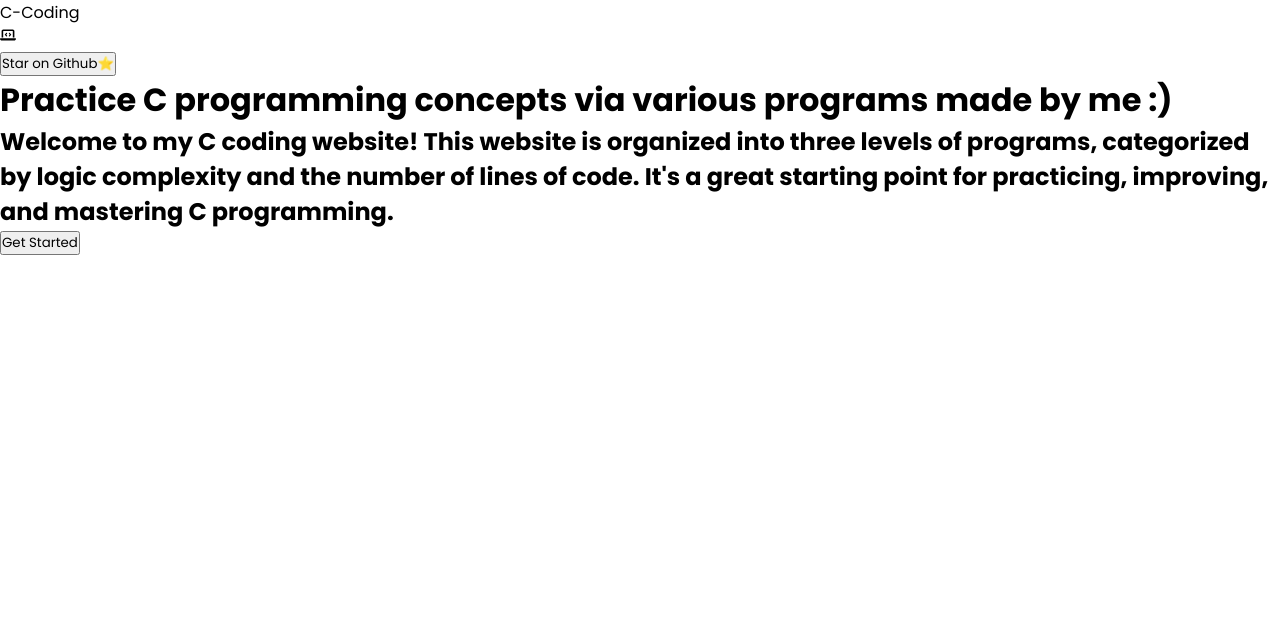
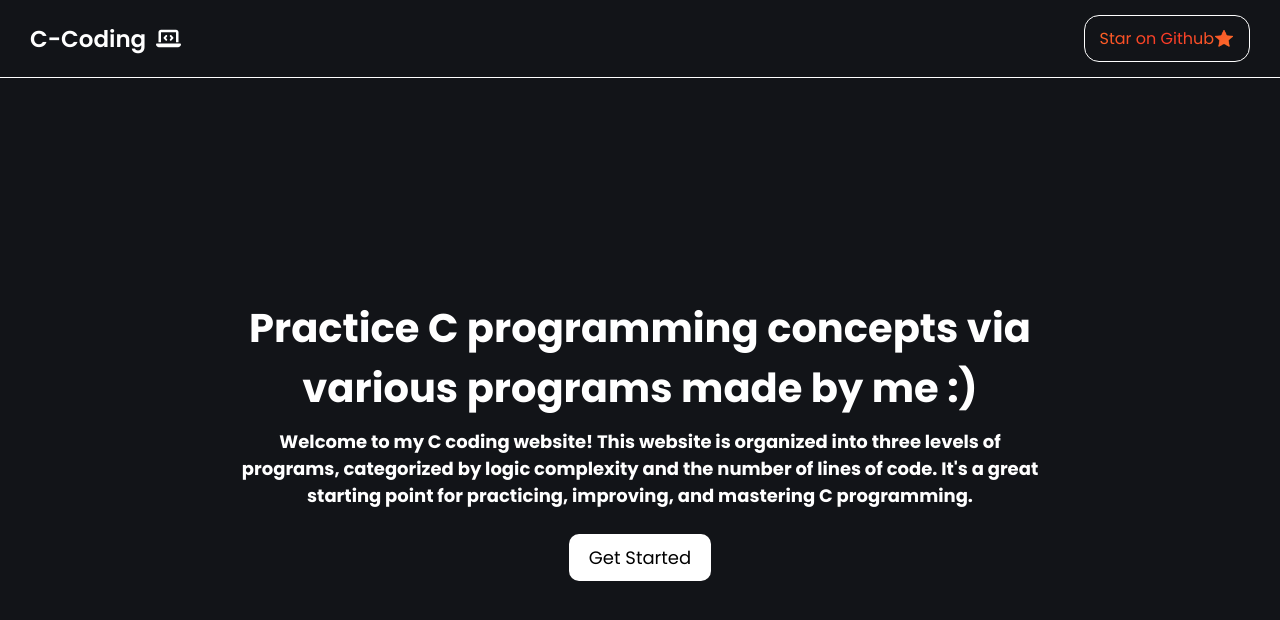
Before and after one commit to TonyStark-19/C-Coding, a React (Create React App) app in the folder c-coding/: page / in a window 1280 px wide. Shown: the top 620 px of the page. Built offline with nearby package versions, Linux system fonts and the light colour scheme.

Commit message:
Addd css

```diff
--- a/c-coding/src/App.css
+++ b/c-coding/src/App.css
@@ -6,3 +6,121 @@
     box-sizing: border-box;
     font-family: "Poppins", sans-serif;
 }
+
+/* container */
+
+.container {
+    height: 100vh;
+    width: 100%;
+    display: flex;
+    flex-direction: column;
+    background-color: #121418;
+}
+
+/* navbar */
+
+.navbar {
+    background: #121418;
+    display: flex;
+    flex-direction: row;
+    justify-content: space-between;
+    padding: 15px 30px;
+    border-bottom: 1px solid #fff;
+}
+
+/* nav element wrap */
+
+.nav-element-wrap {
+    display: flex;
+    flex-direction: row;
+    align-items: center;
+    gap: 10px;
+}
+
+.nav-element-wrap .nav-icon,
+.nav-element-wrap p {
+    color: #fff;
+}
+
+.nav-element-wrap .nav-icon {
+    font-size: 25px;
+}
+
+.nav-element-wrap p {
+    font-size: 23px;
+    font-weight: 600;
+}
+
+/* star button */
+
+.star-btn {
+    /* position: absolute;
+    right: 30px; */
+    user-select: none;
+    outline: none;
+    -webkit-tap-highlight-color: transparent;
+}
+
+.star-btn button {
+    padding: 10px 15px;
+    font-size: 16px;
+    border-radius: 15px;
+    cursor: pointer;
+    color: #fff;
+    border: 1px solid #fff;
+    /* text gradient effect */
+    background: linear-gradient(135deg, #16C47F 0%, #FFD65A 25%, #FF9D23 50%, #F93827 75%, #FFB22C 100%);
+    background-size: 400%;
+    background-clip: text;
+    -webkit-text-fill-color: transparent;
+    animation: animate 10s linear infinite;
+}
+
+@keyframes animate {
+    100% {
+        background-position: 400%;
+    }
+}
+
+/* home container */
+
+.home-container {
+    height: 100%;
+    display: flex;
+    justify-content: center;
+    align-items: center;
+}
+
+/* content */
+
+.content {
+    color: #ffffff;
+    width: 800px;
+    display: flex;
+    align-items: center;
+    justify-content: center;
+    flex-direction: column;
+}
+
+.content h1 {
+    font-size: 40px;
+    text-align: center;
+}
+
+.content h2 {
+    text-align: center;
+    font-size: 18px;
+    margin: 10px 0 25px;
+}
+
+/* get started button */
+
+.get-started-button {
+    padding: 10px 20px;
+    color: #000;
+    background-color: #ffffff;
+    border-radius: 10px;
+    border: 0;
+    font-size: 18px;
+    cursor: pointer;
+}
```
